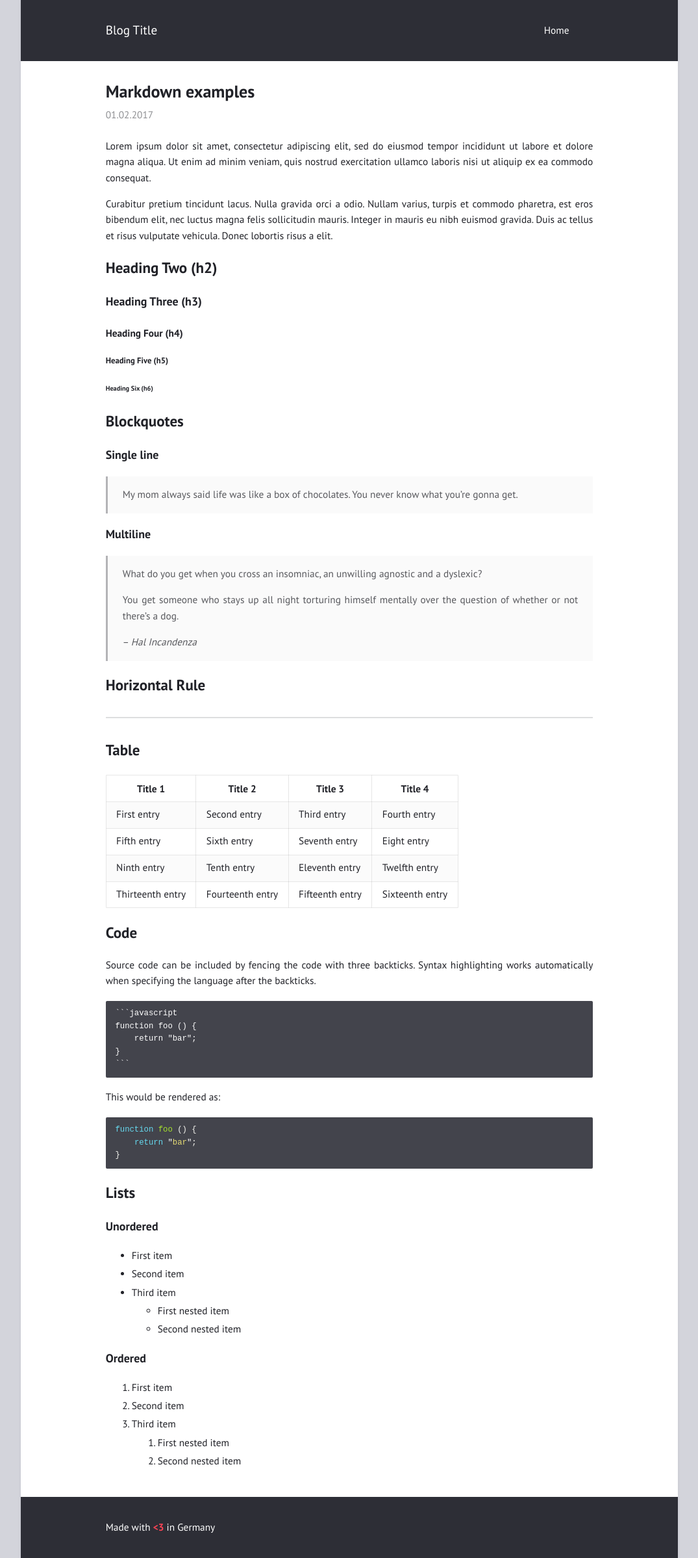
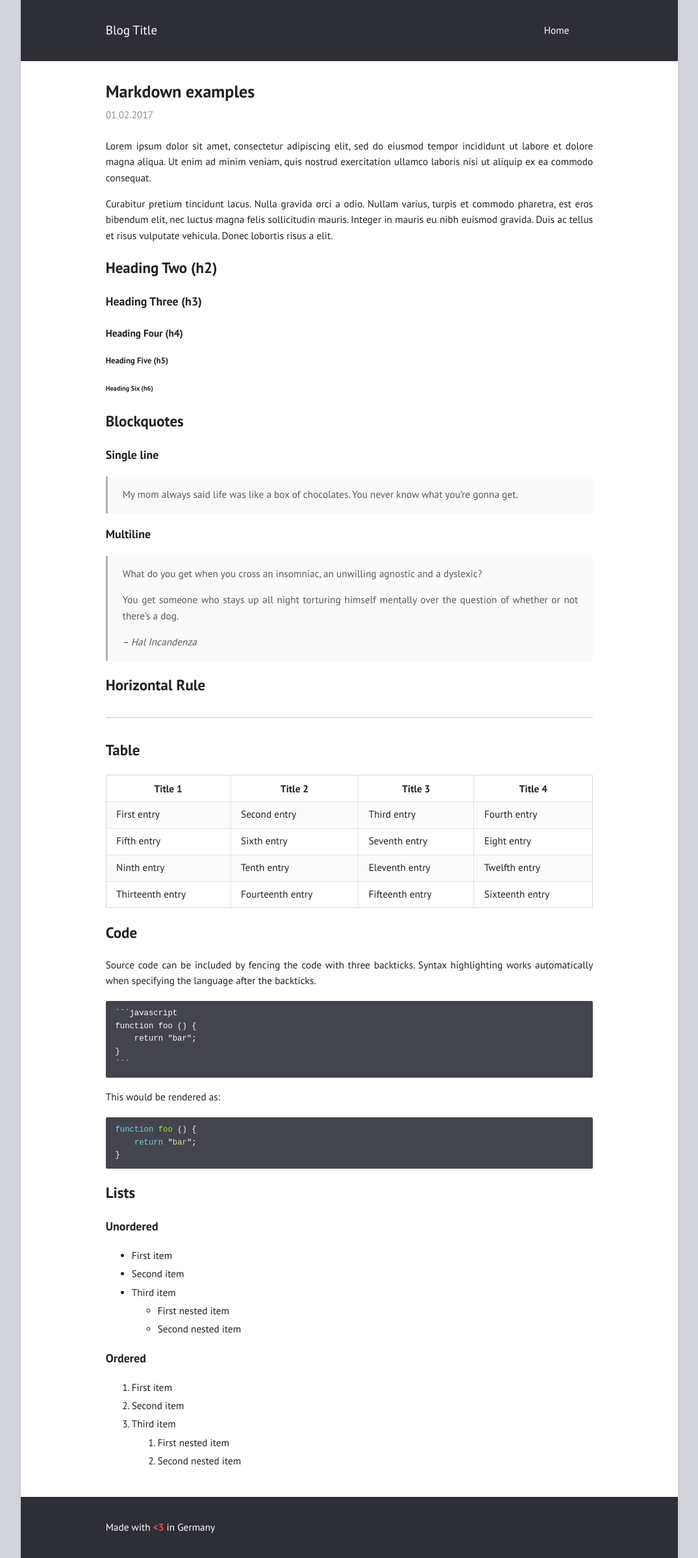
Before and after one commit to liebig/liebig.github.io, a Jekyll site: the page built from _posts/2017-02-01-markdown-examples.md, in a window 1280 px wide. Shown: the whole page at 65% size, without its empty margins (102-1177 px from the left). Built offline with Jekyll 4.4.1, drawn with Linux system fonts in a browser that asks for light colours.

Commit message:
Fix responsive table

```diff
--- a/_sass/basic.sass
+++ b/_sass/basic.sass
@@ -65,12 +65,13 @@ img
   height: auto
 
 table
-  display: table
+  width: 100%
   max-width: 100%
-  overflow-y: scroll
   border-spacing: 1px
   border-radius: 2px
-  box-shadow: 0 0 0 1px reduce(12) inset
+  box-shadow: 0 0 0 1px rgba(0,0,0,0.12) inset
+  overflow-x: auto
+  -webkit-overflow-scrolling: touch
 
 th, td
   padding: .5em 1em
```
